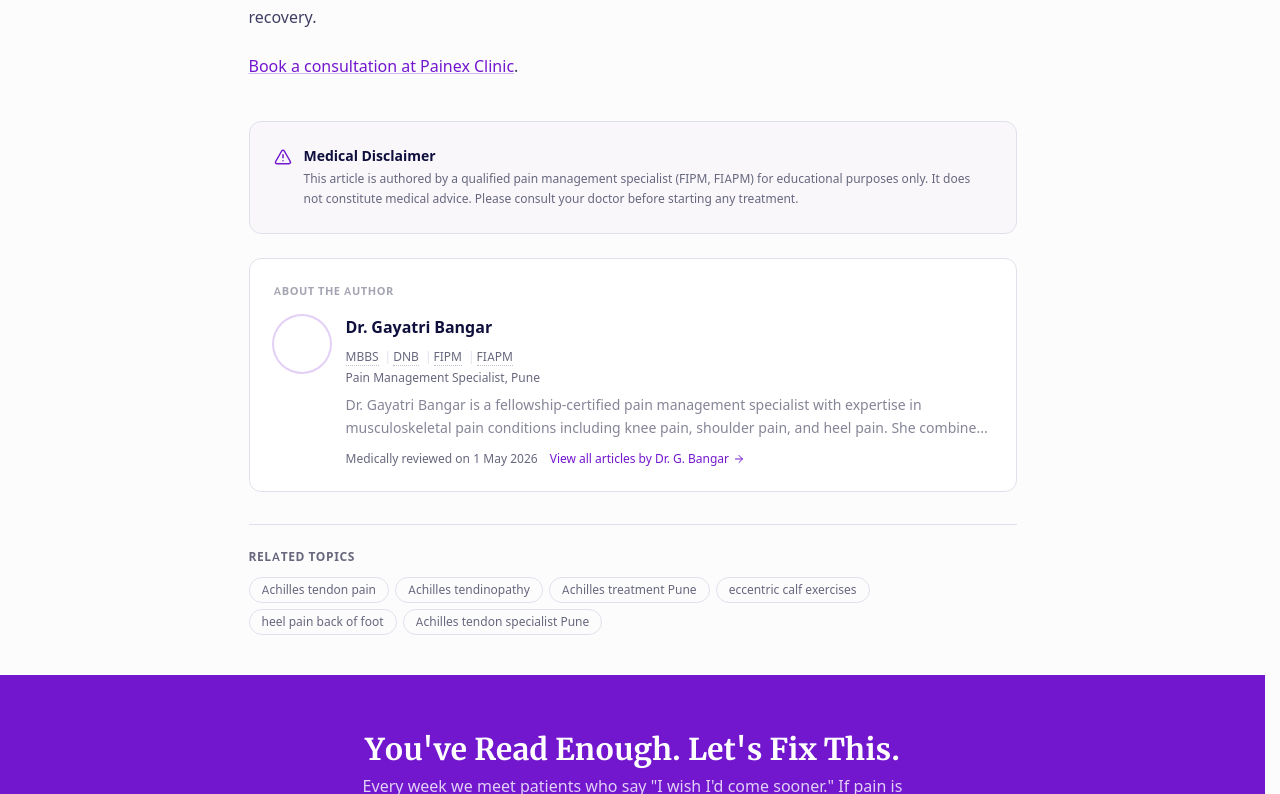
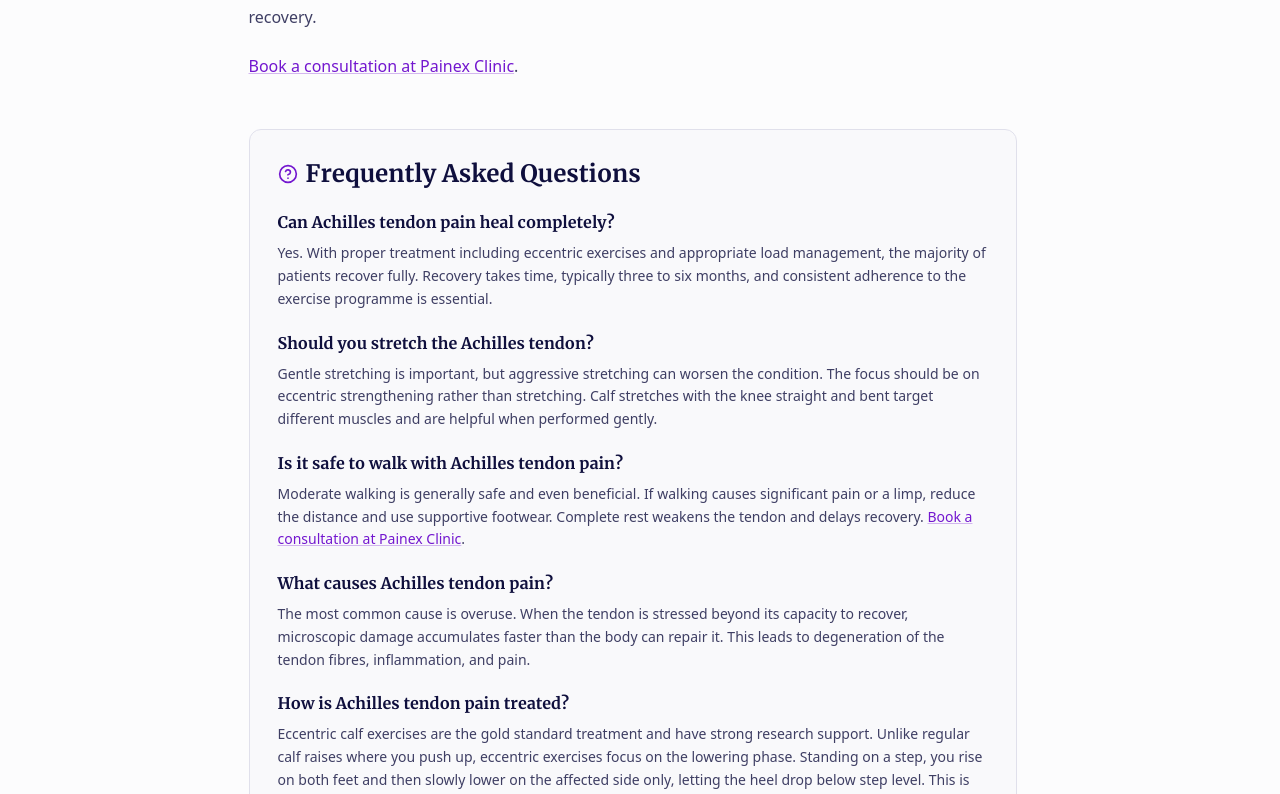
Before and after one commit to shreyasbagal01/painexclinic, a React (Vite) app: page /blog/achilles-tendon-pain-causes-treatment in a window 1280 px wide. Shown: the part 3766-4560 px from the top of the page. Built offline with nearby package versions, Linux system fonts and the light colour scheme; the HTML template or start-up script is replaced by a standard one.

Commit message:
Changes
Co-authored-by: shreyasbagal01 <112772990+shreyasbagal01@users.noreply.github.com>

```diff
--- a/src/pages/BlogPost.tsx
+++ b/src/pages/BlogPost.tsx
@@ -522,6 +522,28 @@ const BlogPost = () => {
               </div>
             )}
 
+            {/* FAQ Section — visible mirror of FAQPage JSON-LD */}
+            {faqsCombined.length > 0 && (
+              <section className="mt-12 rounded-xl border border-border bg-secondary/20 p-5 md:p-7" aria-label="Frequently Asked Questions">
+                <div className="flex items-center gap-2 mb-5">
+                  <HelpCircle size={20} className="text-primary" />
+                  <h2 className="text-xl md:text-2xl font-bold text-foreground m-0">Frequently Asked Questions</h2>
+                </div>
+                <div className="space-y-5">
+                  {faqsCombined.map((faq, i) => (
+                    <div key={i}>
+                      <h3 className="text-base font-semibold text-foreground mb-2">{faq.question}</h3>
+                      <p
+                        className="text-sm text-foreground/80 leading-relaxed m-0"
+                        dangerouslySetInnerHTML={{ __html: formatInline(faq.answer) }}
+                      />
+                    </div>
+                  ))}
+                </div>
+              </section>
+            )}
+
+
             {/* Medical Disclaimer */}
             <div className="mt-10">
               <MedicalDisclaimer />
```
